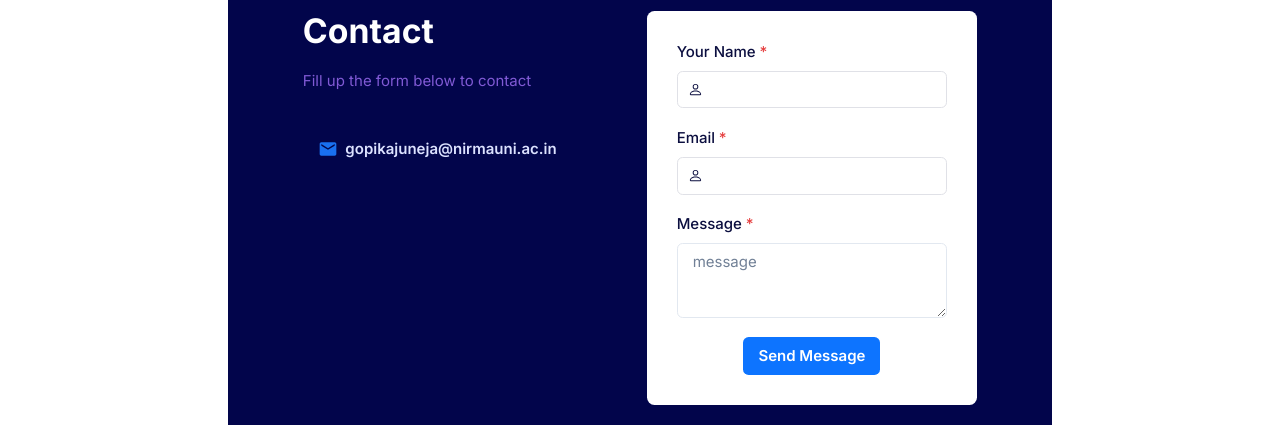
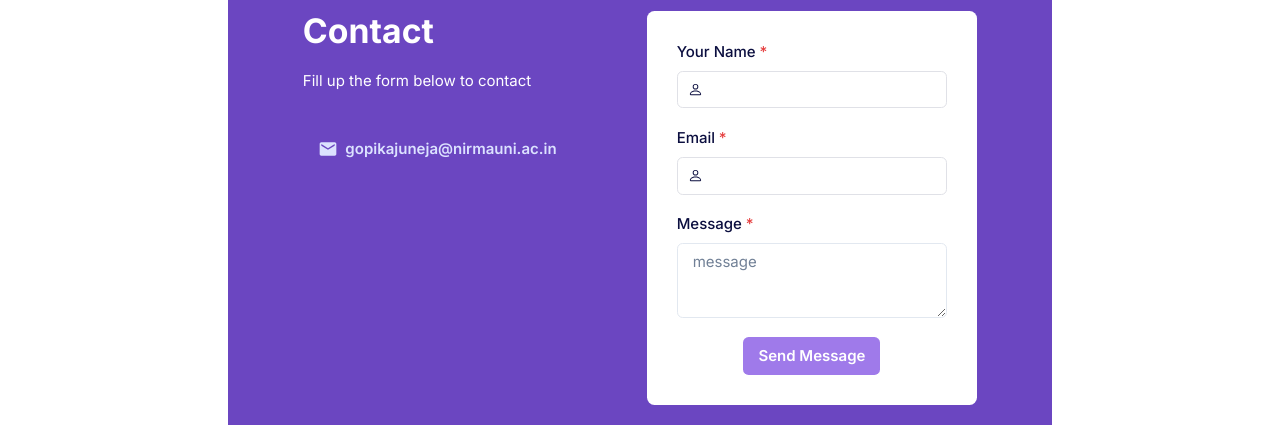
Before and after one commit to imrraaj/accathon2023, a Next.js app: page /contact in a window 1280 px wide. Shown: the part 265-690 px from the top of the page. Built offline with nearby package versions, Linux system fonts and the light colour scheme.

Commit message:
contact page color changes

```diff
--- a/components/Contact.js
+++ b/components/Contact.js
@@ -38,13 +38,13 @@ export default function contact() {
   return (
     <Center>
       <Flex>
-        <Box bg={["#02054B"]} color="white" borderRadius="lg" p={[0, 5, 16]}>
+        <Box bg={["purple.600"]} color="white" borderRadius="lg" p={[0, 5, 16]}>
           <Box p={4}>
             <Wrap spacing={{ base: 20, sm: 5, md: 5, lg: 20 }}>
               <WrapItem>
                 <Box paddingInline={[2, 0]}>
                   <Heading paddingBlock={[2, 0]}>Contact</Heading>
-                  <Text mt={{ sm: 3, md: 3, lg: 5 }} color="purple.500">
+                  <Text mt={{ sm: 3, md: 3, lg: 5 }} color="white">
                     Fill up the form below to contact
                   </Text>
                   <Box py={{ base: 5, sm: 5, md: 8, lg: 10 }}>
@@ -57,7 +57,7 @@ export default function contact() {
                         as={"a"}
                         href={"mailto:gopikajuneja@nirmauni.ac.in"}
                         _hover={{ bgColor: "purple.900" }}
-                        leftIcon={<MdEmail color="#1970F1" size="20px" />}
+                        leftIcon={<MdEmail size="20px" />}
                       >
                         gopikajuneja@nirmauni.ac.in
                       </Button>
@@ -127,7 +127,7 @@ export default function contact() {
                         </FormControl>
                         <Button
                           variant="solid"
-                          bg="#0D74FF"
+                          bg="purple.400"
                           color="white"
                           _hover={{}}
                           as={"a"}
```
Also changed, not shown: 1 other file (tests, documents, lock files or other folders).
